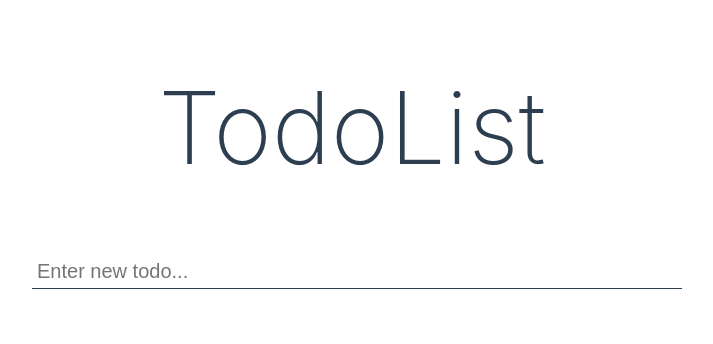
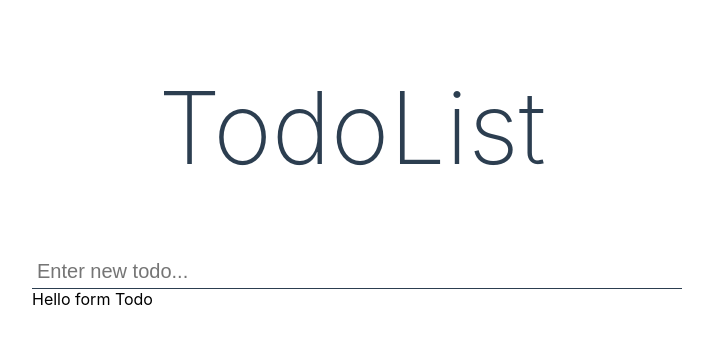
Before and after one commit to psant-kr/advance-mern-todo, a React (Create React App) app in the folder client/: page / in a window 1280 px wide. Shown: the top 344 px of the page, without its empty margins (288-1001 px from the left). Built offline with nearby package versions, Linux system fonts and the light colour scheme.

Commit message:
todos component added

```diff
--- a/client/src/App.js
+++ b/client/src/App.js
@@ -2,12 +2,14 @@ import './App.css';
 // components
 import Header from './components/Header';
 import TodoForm from './components/TodoForm';
+import Todos from './components/Todos';
 
 function App() {
   return (
     <div>
       <Header />
       <TodoForm />
+      <Todos />
     </div>
   );
 }
--- /dev/null
+++ b/client/src/components/Todos.jsx
@@ -0,0 +1,11 @@
+
+
+
+const Todos = () => {
+
+    return (
+        <div>Hello form Todo</div>
+    )
+}
+
+export default Todos;
```
